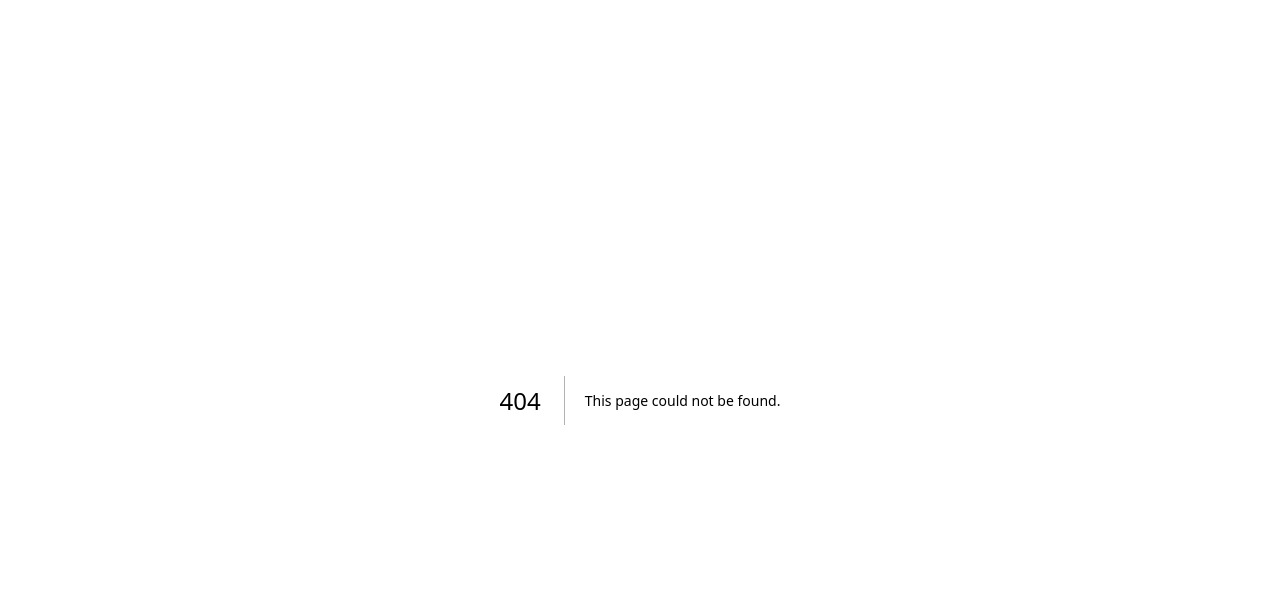
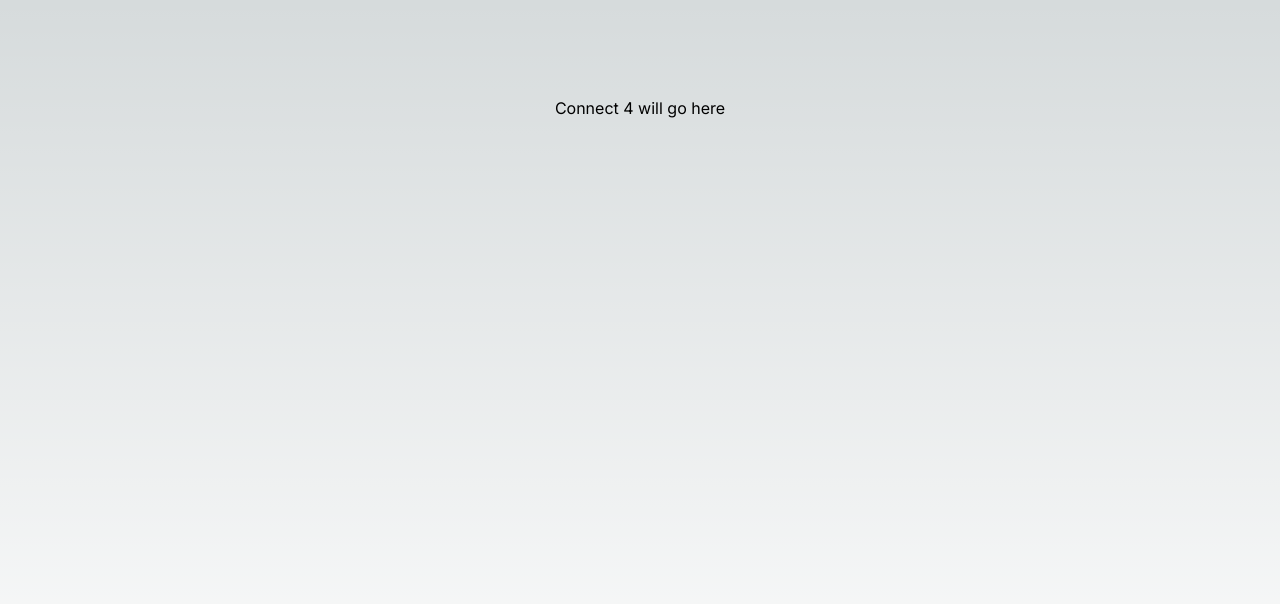
Before and after one commit to erikahazle/games, a Next.js app: page /connect4 in a window 1280 px wide. Before the commit this address had no page. Shown: the top 604 px of the page. Built offline with nearby package versions, Linux system fonts and the light colour scheme.

Commit message:
Next app setup + page for connect4

```diff
--- /dev/null
+++ b/src/app/connect4/page.tsx
@@ -0,0 +1,9 @@
+import Image from 'next/image'
+
+export default function Connect4() {
+  return (
+    <main className="flex min-h-screen flex-col items-center justify-between p-24">
+      <div>Connect 4 will go here</div>
+    </main>
+  )
+}
```
